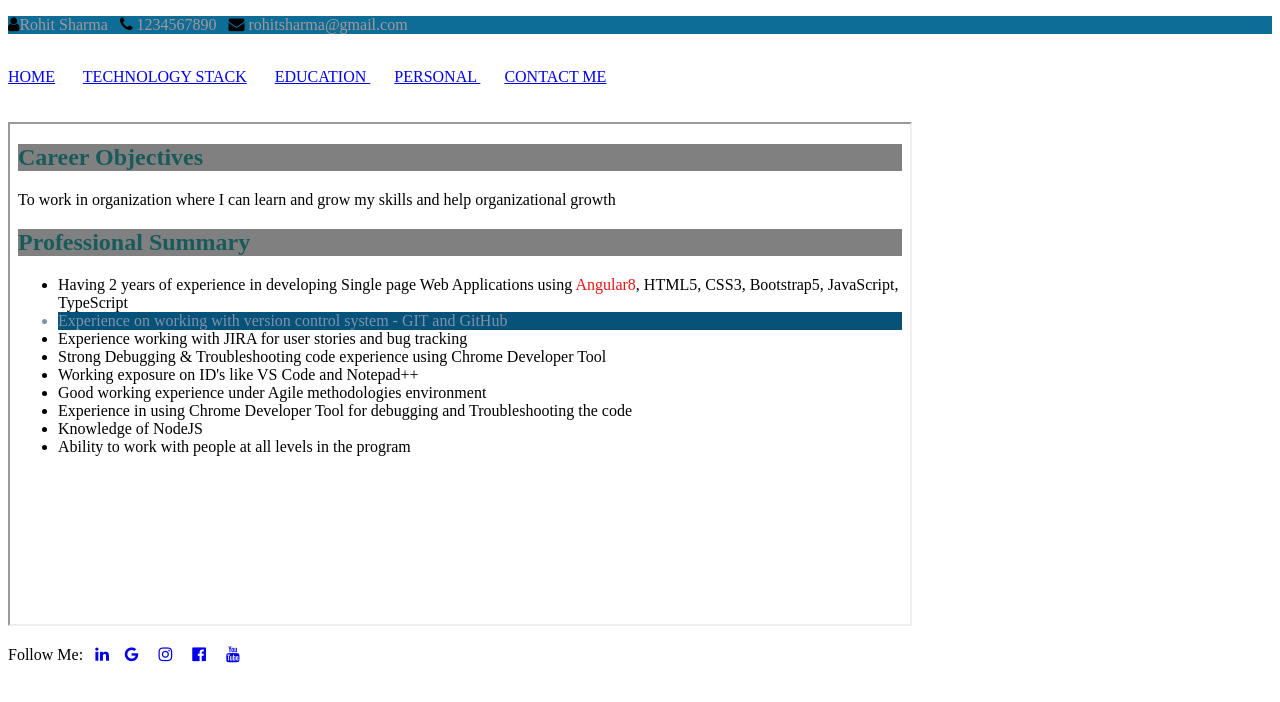
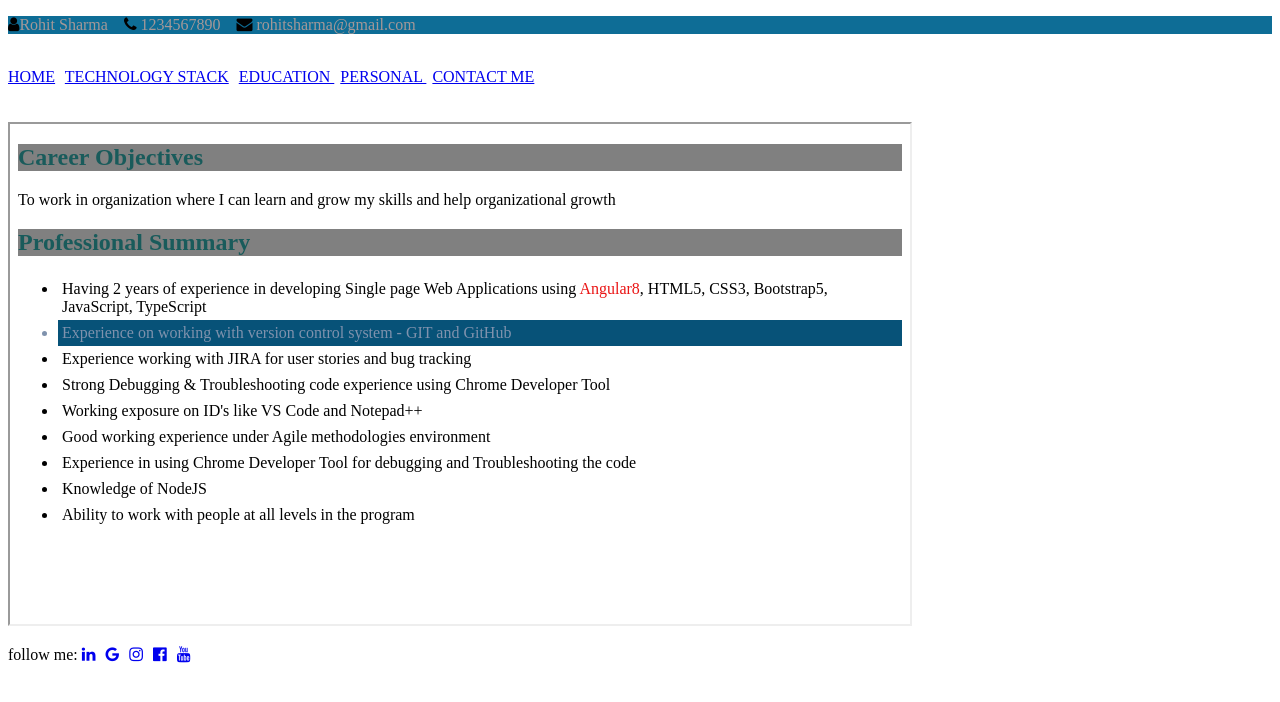
Before and after one commit to JagdishDaulatMore/MyProfile, a plain HTML site: page index.html in a window 1280 px wide. Drawn offline with Linux system fonts and the light colour scheme.

Commit message:
Modify files apply css
Modify files
education.html
home.html
index.html
techStack.html
cssBasics.html

```diff
--- a/home.html
+++ b/home.html
@@ -11,7 +11,9 @@
 #tools{
   color:rgb(234, 21, 21);
 }
-
+li{
+  padding: 4px;
+}
 #text{
   color:rgb(127, 146, 173);
   background-color: rgb(7, 82, 120);
--- a/index.html
+++ b/index.html
@@ -1,37 +1,50 @@
 <!DOCTYPE html>
 <html lang="en">
     <head>
-        <title>Document</title>
+        <title>Index</title>
         <link rel="stylesheet" href="https://cdnjs.cloudflare.com/ajax/libs/font-awesome/4.7.0/css/font-awesome.min.css">
 
         <style>
-.header{
+#userName{
+    margin-right: 12px;
     color:rgb(164, 152, 152);
+    }
+    #phoneNo{
+        margin-right: 12px;
+        color:rgb(164, 152, 152);
+    }
+    #emailId{
+        color:rgb(164, 152, 152);
+    }
+     a{
+        text-transform:uppercase;
+        margin-right:6px;
     }
 header{
     background-color:rgb(14, 109, 150);
+
 }
 </style>
     </head>
     <body>
         <header>
             <p>
-                <i class="fa fa-user" aria-hidden="true"></i><span class="header">Rohit Sharma</span>&nbsp;&nbsp;
+                <i class="fa fa-user" aria-hidden="true"></i><span class="header" id="userName">Rohit Sharma</span>
                  <i class="fa fa-phone" aria-hidden="true"></i>
-     <span class="header">1234567890</span>&nbsp;&nbsp;
+     <span class="header" id="phoneNo">1234567890</span>
      <i class="fa fa-envelope" aria-hidden="true"></i>
-     <span class="header">rohitsharma@gmail.com</span>
+     <span class="header" id="emailId">rohitsharma@gmail.com</span>
              </p>
         </header>
 
 
 <br>
 <nav>
-    <a href="home.html" target="frame">HOME</a> &nbsp; &nbsp; &nbsp;
-    <a href="techStack.html" target="frame">TECHNOLOGY STACK</a> &nbsp; &nbsp; &nbsp;
-    <a href="education.html" target="frame"> EDUCATION </a> &nbsp; &nbsp; &nbsp;
-    <a href="personal.html" target="frame"> PERSONAL </a> &nbsp; &nbsp; &nbsp;
-    <a href="contactus.html" target="frame"> CONTACT ME </a>
+    <a href="home.html" target="frame">home</a>
+    <a href="techStack.html" target="frame">technology stack</a>
+    <a href="education.html" target="frame"> education </a>
+    <a href="personal.html" target="frame"> personal </a>
+    <a href="contactus.html" target="frame"> Contact me </a>
 </nav>
 
 <br><br>
@@ -40,12 +53,12 @@ header{
         <iframe width="900px" height="500px" name="frame" src="home.html">
 
         </iframe>
-        <p>Follow Me:
-            &nbsp;
-            <a href="https://www.linkedin.com/" target="_blank"><i class="fa fa-linkedin" aria-hidden="true"></i></a>&nbsp; &nbsp;
-           <a href="https://www.google.com/" target="_blank"><i class="fa fa-google" aria-hidden="true"></i></a> </i>&nbsp; &nbsp;
-           <a href="https://www.instagram.com/" target="_blank"><i class="fa fa-instagram" aria-hidden="true"></i></a> &nbsp; &nbsp;
-           <a href="https://www.facebook.com/" target="_blank"><i class="fa fa-facebook-official" aria-hidden="true"></i></a> &nbsp; &nbsp;
+        <p>follow me:
+
+            <a href="https://www.linkedin.com/" target="_blank"><i class="fa fa-linkedin" aria-hidden="true"></i></a>
+           <a href="https://www.google.com/" target="_blank"><i class="fa fa-google" aria-hidden="true"></i></a> </i>
+           <a href="https://www.instagram.com/" target="_blank"><i class="fa fa-instagram" aria-hidden="true"></i></a>
+           <a href="https://www.facebook.com/" target="_blank"><i class="fa fa-facebook-official" aria-hidden="true"></i></a>
 
            <a href="https://www.youtube.com/" target="_blank"><i class="fa fa-youtube" aria-hidden="true"></i>
            </a>
```
Also changed, not shown: cssBasics.html (+14 -0 lines), education.html (+8 -1 lines), techStack.html (+2 -2 lines).
